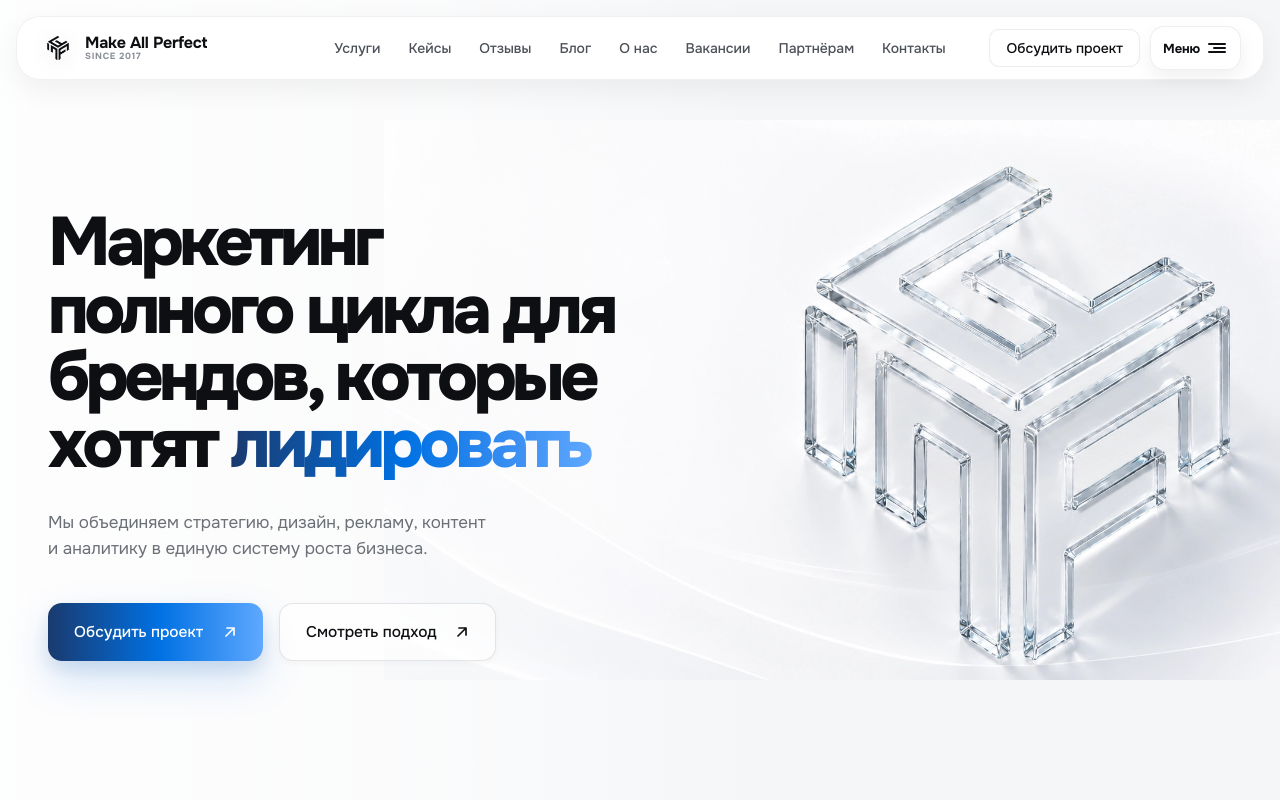
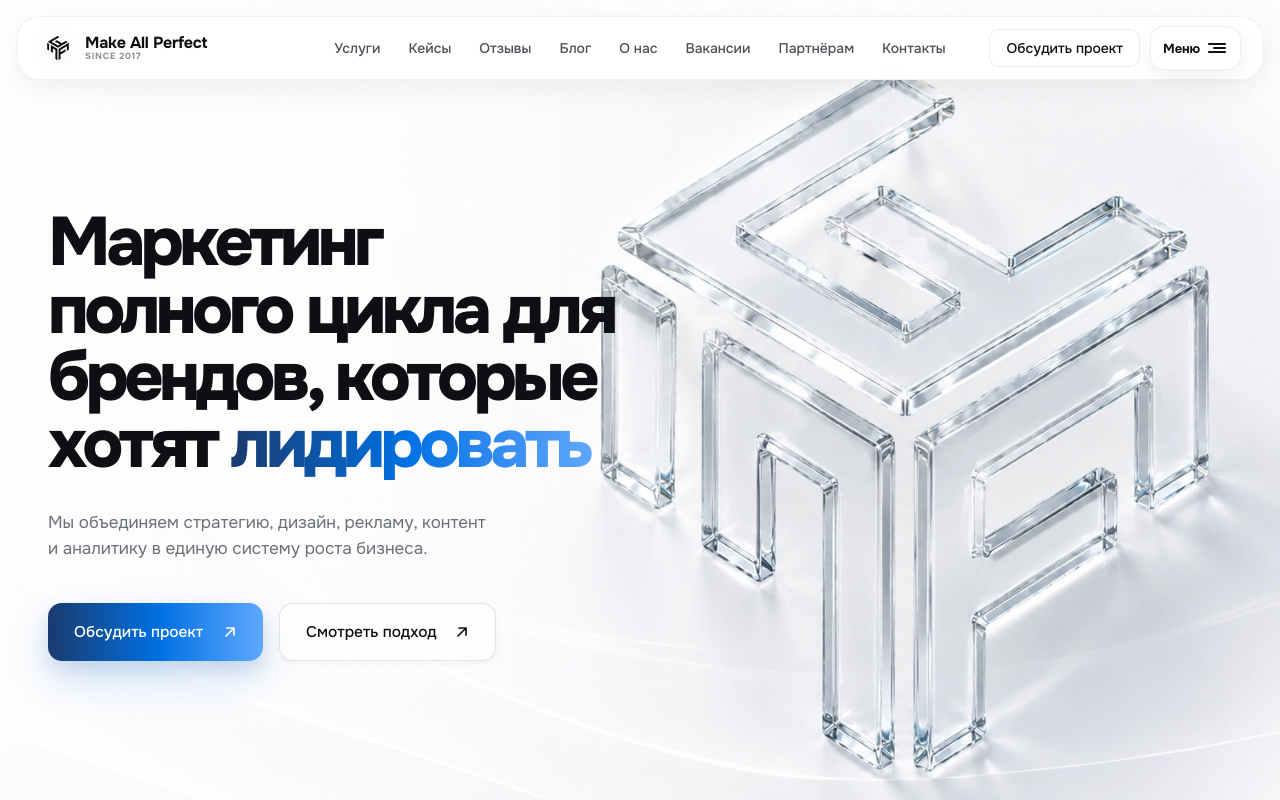
Before and after one commit to makeallperfectcompany/map2, a Next.js app: page / in a window 1280 px wide. Shown: the top 800 px of the page. Built offline with nearby package versions, Linux system fonts and the light colour scheme.

Commit message:
revert: вернул стеклянный лого как было (убрал scale)

```diff
--- a/src/components/sections/HeroSection.module.css
+++ b/src/components/sections/HeroSection.module.css
@@ -17,8 +17,6 @@
   object-position: center right;
   z-index: 0;
   user-select: none; pointer-events: none;
-  transform: scale(0.7);
-  transform-origin: right center;
 }
 .heroSection::before {
   content: "";
```
